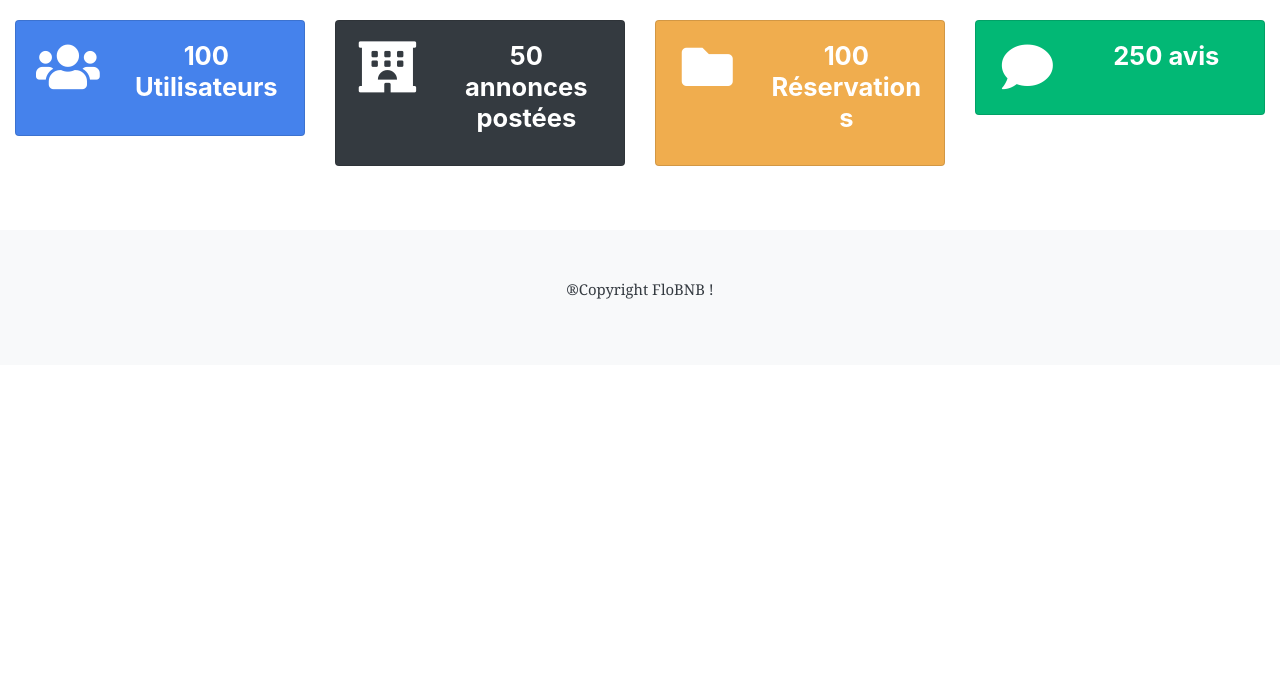
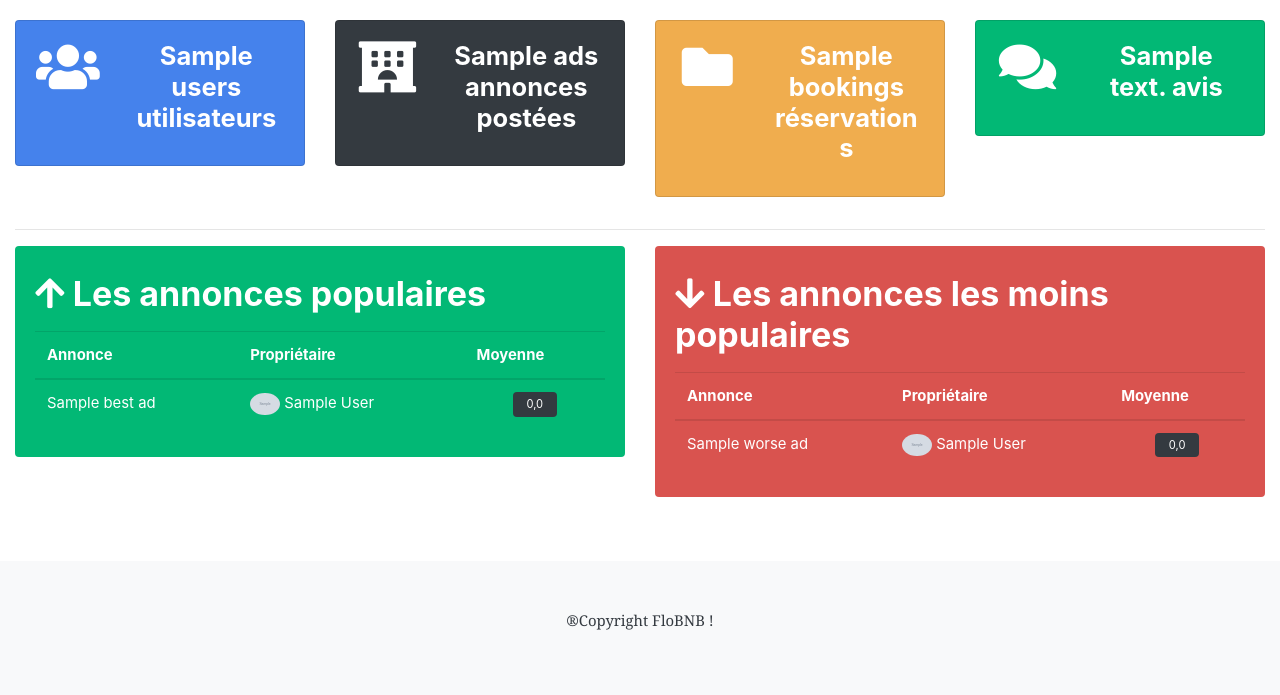
Before and after one commit to Fl0Sin3x/FloBnb, a Symfony app: template templates/admin/dashboard/index.html.twig in a window 1280 px wide. Shown: the part 57-752 px from the top of the page. Run offline with Twig, Linux system fonts and the light colour scheme; the template is opened without the code that fills it: most values are stand-ins (such as "Sample title", 1, 10 or a date in 2020); grey boxes marked "Sample" are stand-in pictures; some libraries are stand-ins or nearby versions.

Commit message:
dashboard stats

```diff
--- a/templates/admin/dashboard/index.html.twig
+++ b/templates/admin/dashboard/index.html.twig
@@ -3,6 +3,7 @@
 {% block title %}Tableau de bord{% endblock %}
 
 {% block body %}
+
     <div class="container-fluid">
         <div class="row">
             <div class="col">
@@ -13,7 +14,7 @@
                                 <i class="fas fa-users fa-3x"></i>
                             </div>
                             <div class="col-8">
-                        <h4 class="card-title">100 Utilisateurs</h4>
+                                <h4 class="card-title">{{ stats.users }} utilisateurs</h4>
                             </div>
                         </div>
                     </div>
@@ -27,7 +28,7 @@
                                 <i class="fas fa-hotel fa-3x"></i>
                             </div>
                             <div class="col-8">
-                    <h4 class="card-title">50 annonces postées</h4>
+                                <h4 class="card-title">{{ stats.ads }} annonces postées</h4>
                             </div>
                         </div>
                     </div>
@@ -41,7 +42,7 @@
                                 <i class="fas fa-folder fa-3x"></i>
                             </div>
                             <div class="col-8">
-                        <h4 class="card-title">100 Réservations</h4>
+                                <h4 class="card-title">{{ stats.bookings }} réservations</h4>
                             </div>
                         </div>
                     </div>
@@ -52,15 +53,79 @@
                     <div class="card-body">
                         <div class="row">
                             <div class="col-4">
-                           <i class="fas fa-comment fa-3x"></i>
+                                <i class="fas fa-comments fa-3x"></i>
                             </div>
                             <div class="col-8">
-                           <h4 class="card-title">250 avis</h4>
+                                <h4 class="card-title">{{ stats.comments }} avis</h4>
                             </div>
                         </div>
                     </div>
                 </div>
             </div>
         </div>
+        <hr>
+        <div class="row">
+            <div class="col ">
+                <div class="alert alert-success">
+                    <h2 class="alert-heading my-3"><i class="fas fa-arrow-up"></i> Les annonces populaires</h2>
+
+                    <table class="table table-hover text-white">
+                        <thead>
+                        <tr>
+                            <th>Annonce</th>
+                            <th>Propriétaire</th>
+                            <th>Moyenne</th>
+                        </tr>
+                        </thead>
+                        <tbody>
+                        {% for ad in bestAds %}
+                            <tr>
+                                <td>{{ad.title}}</td>
+                                <td>
+                                    <img src="{{ad.picture}}" alt="" class="avatar avatar-micro"> {{ad.firstName}} {{ad.lastName}}
+                                </td>
+                                <td class="text-center">
+                                <span class="badge badge-dark">
+                                    {{ad.note | number_format(1, ",", " ")}}
+                                </span>
+                                </td>
+                            </tr>
+                        {% endfor %}
+                        </tbody>
+                    </table>
                 </div>
+            </div>
+            <div class="col">
+                <div class="alert alert-danger">
+                    <h2 class="alert-heading my-3"><i class="fas fa-arrow-down"></i> Les annonces les moins populaires</h2>
+
+                    <table class="table table-hover text-white">
+                        <thead>
+                        <tr>
+                            <th>Annonce</th>
+                            <th>Propriétaire</th>
+                            <th>Moyenne</th>
+                        </tr>
+                        </thead>
+                        <tbody>
+                        {% for ad in worseAds %}
+                            <tr>
+                                <td>{{ad.title}}</td>
+                                <td>
+                                    <img src="{{ad.picture}}" alt="" class="avatar avatar-micro"> {{ad.firstName}} {{ad.lastName}}
+                                </td>
+                                <td class="text-center">
+                                <span class="badge badge-dark">
+                                    {{ad.note | number_format(1, ",", " ")}}
+                                </span>
+                                </td>
+                            </tr>
+                        {% endfor %}
+                        </tbody>
+                    </table>
+                </div>
+            </div>
+        </div>
+    </div>
+
 {% endblock %}
```
Also changed, not shown: src/Controller/AdminDashboardController.php (+13 -2 lines), src/Service/Stats.php (added, +52 -0 lines). Lines whose indentation alone changed are shown as unchanged.
